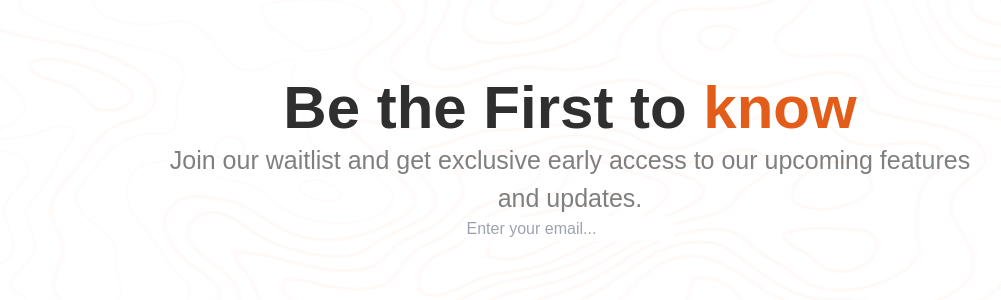
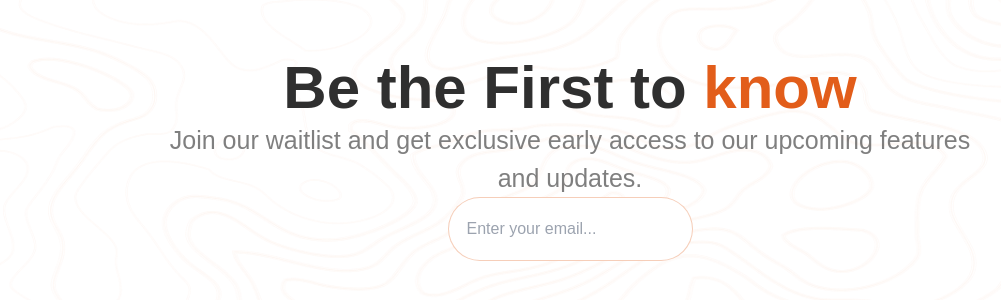
Before and after one commit to Victorola-coder/vista-wait, a React (Vite) app: page / in a window 1280 px wide. Shown: the part 242-542 px from the top of the page, without its empty margins (70-1071 px from the left). Built offline with nearby package versions, Linux system fonts and the light colour scheme; a web font is replaced by a local one.

Commit message:
yoooo tbc

```diff
--- a/src/components/input.tsx
+++ b/src/components/input.tsx
@@ -13,7 +13,10 @@ export default function Input({ ...props }: InputProps) {
       type="email"
       name="email"
       id="email"
-      className={clsx(className, "")}
+      className={clsx(
+        className,
+        "font-normal outline-none focus:w-[610px] transition-all duration-300 text-dark-200 text-base leading-[28px] rounded-[50px] border border-solid border-primary-100 px-[18px] py-[17px]  "
+      )}
       placeholder="Enter your email..."
       onChange={onChange}
     />
--- /dev/null
+++ b/src/components/svgs.tsx
@@ -0,0 +1,3 @@
+export function Arrow() {
+  return <></>;
+}
--- a/tailwind.config.js
+++ b/tailwind.config.js
@@ -9,6 +9,7 @@ export default {
       colors: {
         primary: {
           DEFAULT: "#E25D1A",
+          100: "#E25D1A4D",
         },
         dark: {
           DEFAULT: "#2F2F2F",
```
